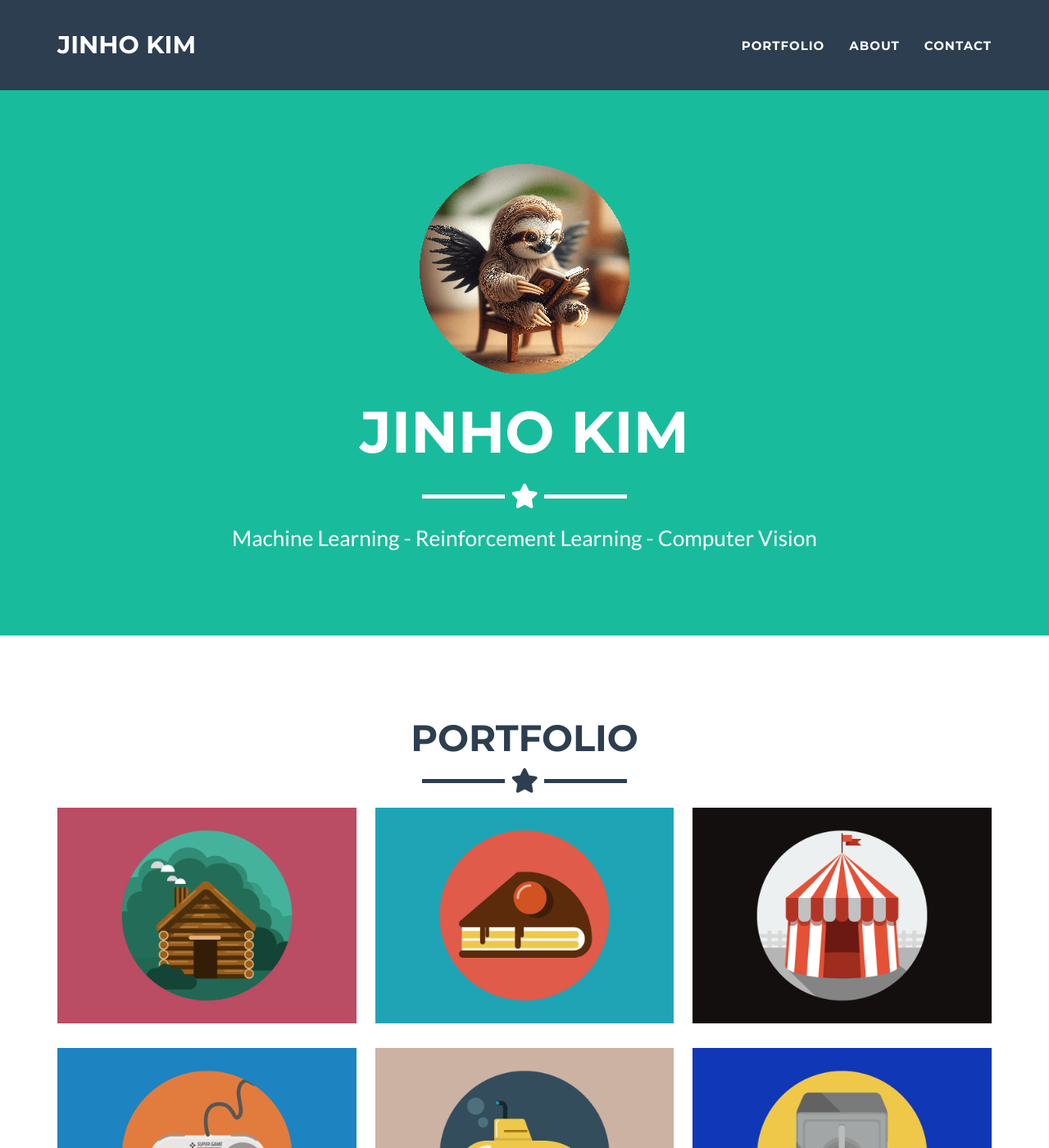
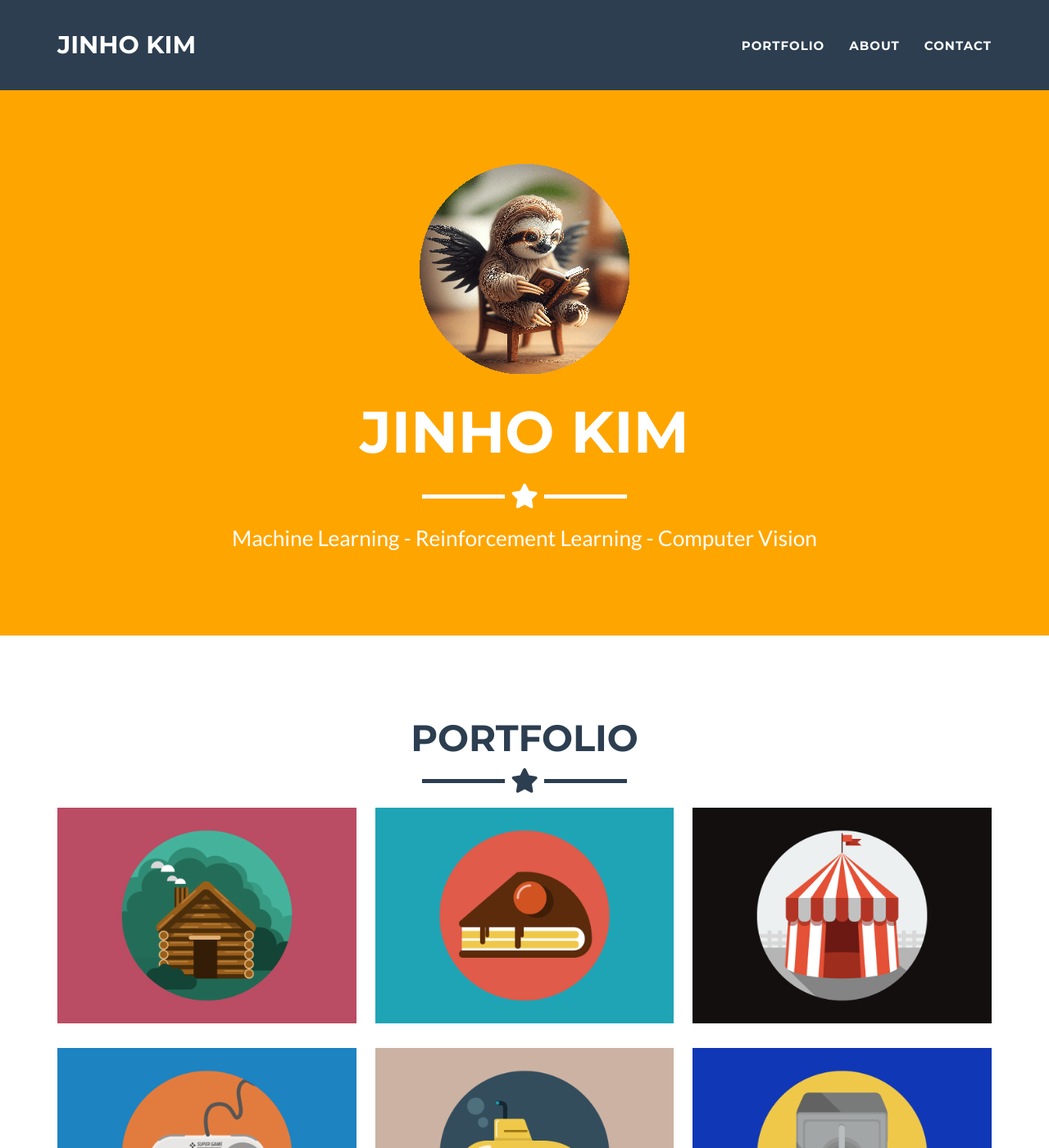
Before and after one commit to jhjh-kim/Mid-Term-Project, a Jekyll site: the page built from _posts/2014-07-18-project-1.markdown, in a window 1280 px wide and 1400 px high. Shown: the whole window at 82% size. Built offline with Jekyll 4.4.1, drawn with Linux system fonts in a browser that asks for light colours.

Commit message:
change theme color1

```diff
--- a/_config.yml
+++ b/_config.yml
@@ -25,7 +25,7 @@ disqus_shortname: myshortname
 
 # Color settings (hex-codes without the leading hash-tag)
 color:
-  primary: 18bc9c #80B3FF
+  primary: FFA500 #80B3FF
   primary-rgb: "24,288,156" #"128,179,255"
   secondary: 2c3e50 #FD6E8A
   secondary-dark: 233140 #A2122F
```
